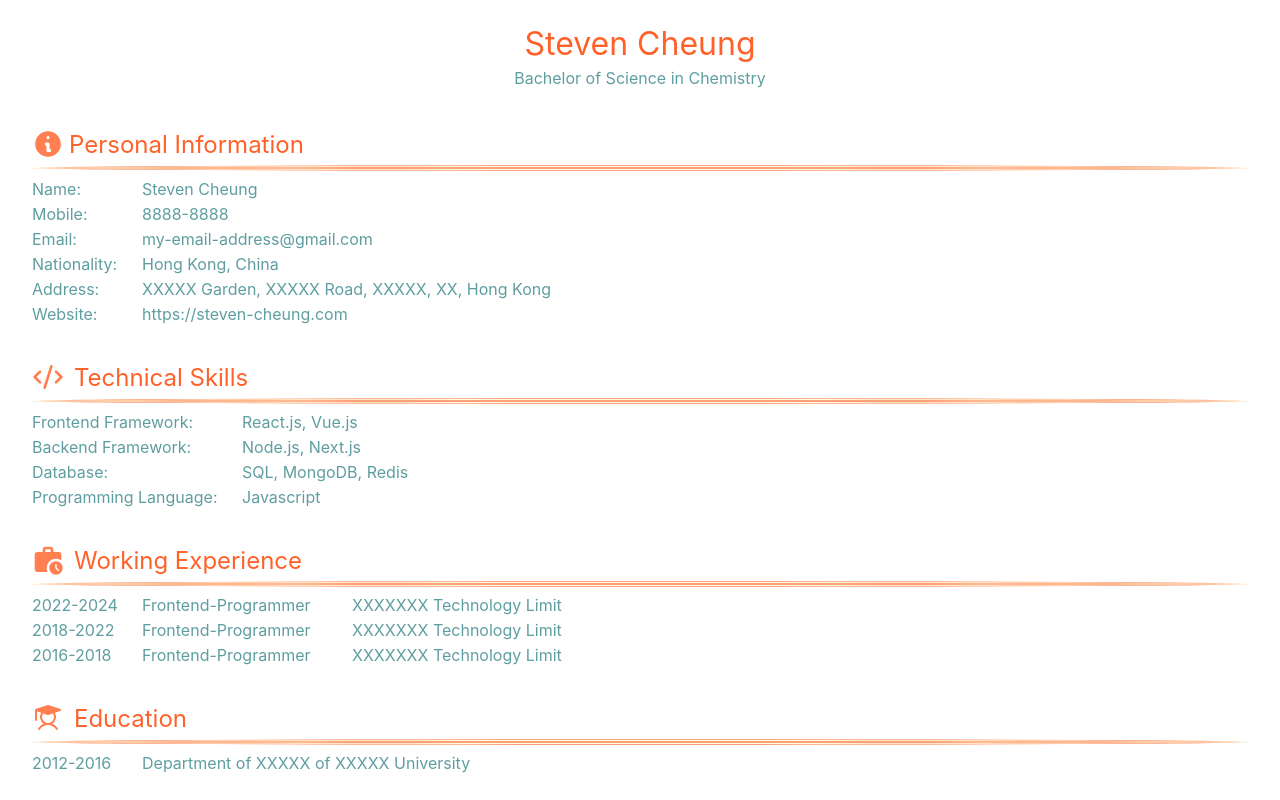
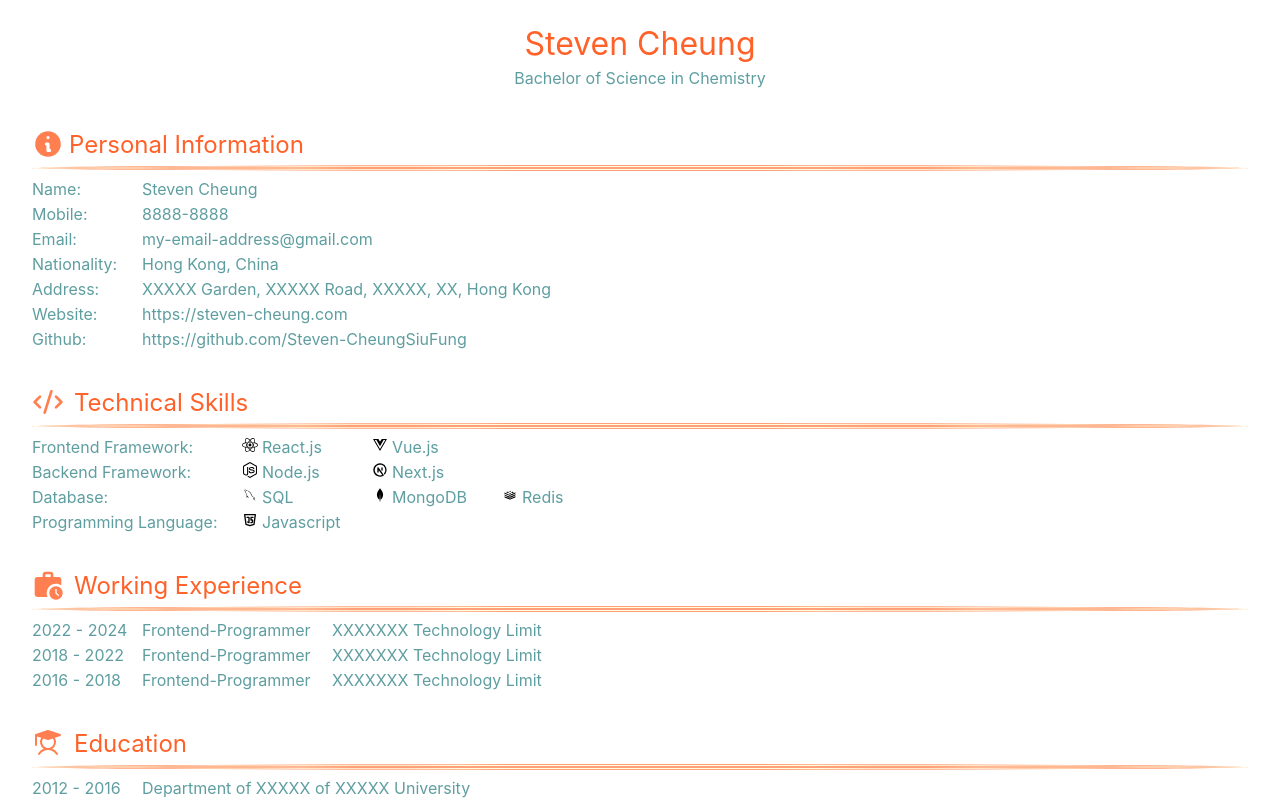
Before and after one commit to Steven-CheungSiuFung/my-resume-template, a React (Create React App) app: page / in a window 1280 px wide. Shown: the top 800 px of the page. Built offline with nearby package versions, Linux system fonts and the light colour scheme.

Commit message:
add icons

```diff
--- a/src/sessions/education/education.component.jsx
+++ b/src/sessions/education/education.component.jsx
@@ -16,7 +16,7 @@ function Education() {
         <SessionContainer>
             <SubTitle><PiStudentFill /><Spacer /><StyleText>Education</StyleText></SubTitle>
             <SplitLine />
-            <LineWrapper columns="100px 1fr"><Text>2012-2016</Text><Text>Department of XXXXX of XXXXX University</Text></LineWrapper>
+            <LineWrapper columns="100px 1fr"><Text>2012 - 2016</Text><Text>Department of XXXXX of XXXXX University</Text></LineWrapper>
         </SessionContainer>
     )
 }
--- a/src/sessions/personal-profile/personal-profile.component.jsx
+++ b/src/sessions/personal-profile/personal-profile.component.jsx
@@ -22,6 +22,7 @@ function PersonalProfile() {
             <LineWrapper><Text>Nationality:</Text><Text>Hong Kong, China</Text></LineWrapper>
             <LineWrapper><Text>Address:</Text><Text>XXXXX Garden, XXXXX Road, XXXXX, XX, Hong Kong</Text></LineWrapper>
             <LineWrapper><Text>Website:</Text><Text>https://steven-cheung.com</Text></LineWrapper>
+            <LineWrapper><Text>Github:</Text><Text>https://github.com/Steven-CheungSiuFung</Text></LineWrapper>
         </SessionContainer>
     )
 }
--- a/src/sessions/technical-skills/technical-skills.component.jsx
+++ b/src/sessions/technical-skills/technical-skills.component.jsx
@@ -8,6 +8,14 @@ import SessionContainer from "../../components/session-container/session-contain
 import LineWrapper from "../../components/line-wrapper/line-wrapper.component";
 
 import { LuCodeXml } from "react-icons/lu";
+import { FaReact } from "react-icons/fa";
+import { FaVuejs } from "react-icons/fa";
+import { FaNodeJs } from "react-icons/fa";
+import { TbBrandNextjs } from "react-icons/tb";
+import { DiMysql } from "react-icons/di";
+import { BiLogoMongodb } from "react-icons/bi";
+import { DiRedis } from "react-icons/di";
+import { TbBrandJavascript } from "react-icons/tb";
 
 import './technical-skills.style.css';
 
@@ -16,10 +24,26 @@ function TechnicalSkills() {
         <SessionContainer>
             <SubTitle><LuCodeXml /><Spacer /><StyleText>Technical Skills</StyleText></SubTitle>
             <SplitLine />
-            <LineWrapper columns="200px 1fr"><Text>Frontend Framework:</Text><Text>React.js, Vue.js</Text></LineWrapper>
-            <LineWrapper columns="200px 1fr"><Text>Backend Framework:</Text><Text>Node.js, Next.js</Text></LineWrapper>
-            <LineWrapper columns="200px 1fr"><Text>Database:</Text><Text>SQL, MongoDB, Redis</Text></LineWrapper>
-            <LineWrapper columns="200px 1fr"><Text>Programming Language:</Text><Text>Javascript</Text></LineWrapper>
+            <LineWrapper columns="200px 10px 100px 10px 1fr">
+                <Text>Frontend Framework:</Text>
+                <FaReact /><Text>React.js</Text>
+                <FaVuejs /><Text>Vue.js</Text>
+            </LineWrapper>
+            <LineWrapper columns="200px 10px 100px 10px 1fr">
+                <Text>Backend Framework:</Text>
+                <FaNodeJs /><Text>Node.js</Text>
+                <TbBrandNextjs /><Text>Next.js</Text>
+            </LineWrapper>
+            <LineWrapper columns="200px 10px 100px 10px 100px 10px 1fr">
+                <Text>Database:</Text>
+                <DiMysql /><Text>SQL</Text>
+                <BiLogoMongodb /><Text>MongoDB</Text>
+                <DiRedis /><Text>Redis</Text>
+            </LineWrapper>
+            <LineWrapper columns="200px 10px 1fr">
+                <Text>Programming Language:</Text>
+                <TbBrandJavascript /><Text>Javascript</Text>
+            </LineWrapper>
         </SessionContainer>
     )
 }
--- a/src/sessions/working-experience/working-experience.component.jsx
+++ b/src/sessions/working-experience/working-experience.component.jsx
@@ -16,9 +16,21 @@ function WorkingExperience() {
         <SessionContainer>
             <SubTitle><MdWorkHistory /><Spacer /><StyleText>Working Experience</StyleText></SubTitle>
             <SplitLine />
-            <LineWrapper columns="100px 200px 1fr"><Text>2022-2024</Text><Text>Frontend-Programmer</Text><Text>XXXXXXX Technology Limit</Text></LineWrapper>
-            <LineWrapper columns="100px 200px 1fr"><Text>2018-2022</Text><Text>Frontend-Programmer</Text><Text>XXXXXXX Technology Limit</Text></LineWrapper>
-            <LineWrapper columns="100px 200px 1fr"><Text>2016-2018</Text><Text>Frontend-Programmer</Text><Text>XXXXXXX Technology Limit</Text></LineWrapper>
+            <LineWrapper columns="100px 180px 1fr">
+                <Text>2022 - 2024</Text>
+                <Text>Frontend-Programmer</Text>
+                <Text>XXXXXXX Technology Limit</Text>
+            </LineWrapper>
+            <LineWrapper columns="100px 180px 1fr">
+                <Text>2018 - 2022</Text>
+                <Text>Frontend-Programmer</Text>
+                <Text>XXXXXXX Technology Limit</Text>
+            </LineWrapper>
+            <LineWrapper columns="100px 180px 1fr">
+                <Text>2016 - 2018</Text>
+                <Text>Frontend-Programmer</Text>
+                <Text>XXXXXXX Technology Limit</Text>
+            </LineWrapper>
         </SessionContainer>
     )
 }
```
